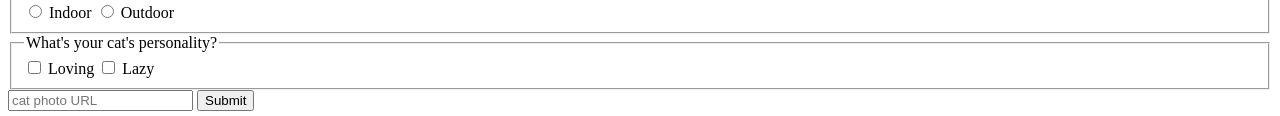
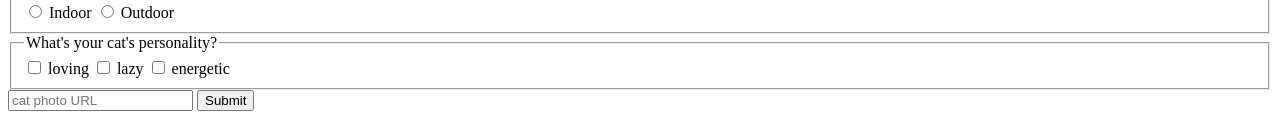
Before and after one commit to dijanakalaposratic/fcc-rwd-p01-cat-photo-app, a plain HTML site: page index.html in a window 1280 px wide. Shown: the part 1504-1620 px from the top of the page. Drawn offline with Linux system fonts and the light colour scheme.

Commit message:
added the third checkbox

```diff
--- a/index.html
+++ b/index.html
@@ -59,9 +59,9 @@
 
                 <fieldset>
                     <legend>What's your cat's personality?</legend>
-                    <input type="checkbox" id="loving" name="personality"><label for="loving"> Loving</label>
-                    <input type="checkbox" id="lazy" name="personality"><label for="lazy"> Lazy</label>
-
+                    <input type="checkbox" id="loving" name="personality"><label for="loving"> loving</label>
+                    <input type="checkbox" id="lazy" name="personality"><label for="lazy"> lazy</label>
+                    <input type="checkbox" id="energetic" name="personality"><label for="energetic"> energetic</label>
                 </fieldset>
 
                 <input type="text" name="catphotourl" placeholder="cat photo URL" required>
```
